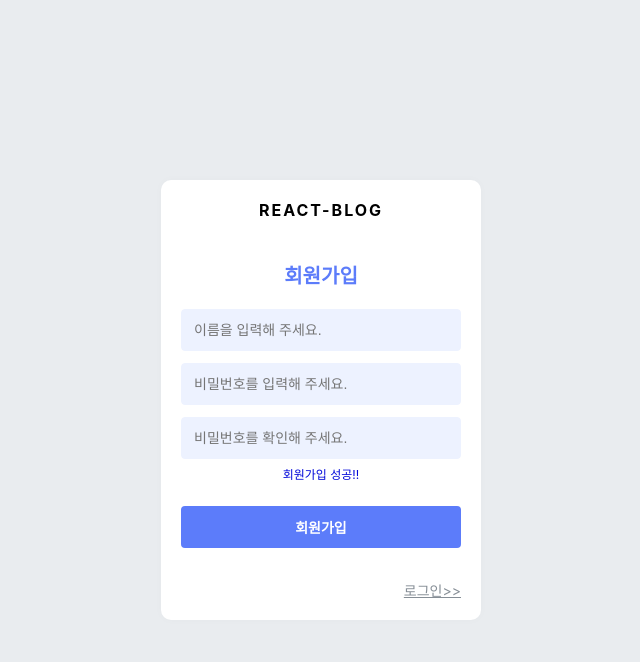
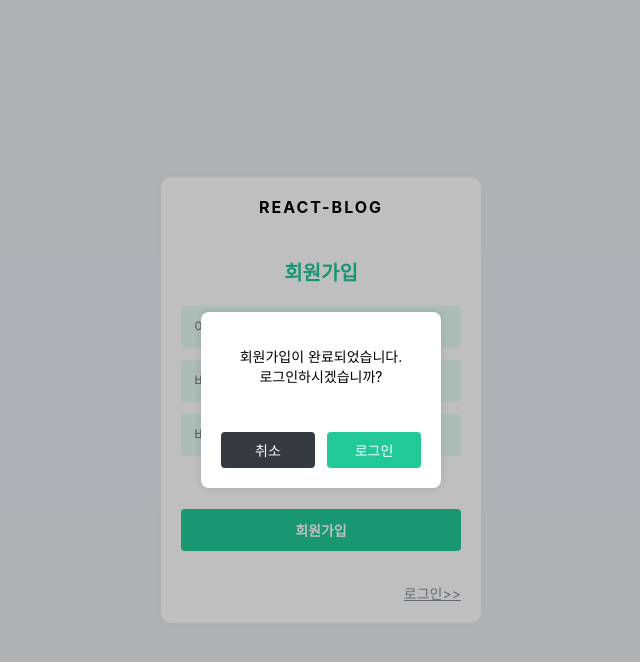
Before and after one commit to duddoi/blog, a React (Create React App) app: page /register in a window 1280 px wide. Both pictures are taken after typing "Sample", "Sample123", "Sample123" into the empty fields and a click on the button "회원가입". Shown: the top 662 px of the page, without its empty margins (319-959 px from the left). Built offline with nearby package versions, Linux system fonts and the light colour scheme.

Commit message:
모달 개선

```diff
--- a/src/components/auth/AuthForm.js
+++ b/src/components/auth/AuthForm.js
@@ -5,6 +5,7 @@ import { Link, useNavigate } from 'react-router-dom';
 import { useCallback, useEffect, useState } from 'react';
 import CryptoJS from 'crypto-js';
 import { v4 as uuidv4 } from 'uuid';
+import AskModal from '../common/AskModal';
 
 // 회원가입/로그인 폼
 
@@ -12,7 +13,7 @@ const AuthFormBlock = styled.div`
   h3 {
     font-size: 20px;
     text-align: center;
-    color: ${palette.indigo[5]};
+    color: ${palette.teal[5]};
   }
 `;
 
@@ -21,13 +22,13 @@ const StyledInput = styled.input`
   width: 100%;
   font-size: 16px;
   line-height: 36px;
-  color: ${palette.indigo[8]};
-  background-color: ${palette.indigo[0]};
-  border: 1px solid ${palette.indigo[0]};
+  color: ${palette.teal[8]};
+  background-color: ${palette.teal[0]};
+  border: 1px solid ${palette.teal[0]};
   border-radius: 4px;
   padding: 2px 12px;
   &:focus {
-    border: 1px solid ${palette.indigo[3]};
+    border: 1px solid ${palette.teal[3]};
   }
   & + & {
     margin-top: 12px;
@@ -53,14 +54,14 @@ const Footer = styled.div`
 `;
 
 const Msg = styled.div`
-  color: #0007d9;
+  color: ${palette.teal[9]};
   text-align: center;
   font-size: 12px;
-  margin-top: 6px;
+  margin-top: 12px;
   ${(props) =>
     props.$error &&
     css`
-      color: red;
+      color: ${palette.red[9]};
     `}
 `;
 
@@ -93,11 +94,11 @@ export default function AuthForm({ type }) {
   const [password, setPassword] = useState('');
   const [passwordConfirm, setPasswordConfirm] = useState('');
   const [message, setMessage] = useState({ type: '', text: '' });
+  const [modal, setModal] = useState(false);
 
   const navigate = useNavigate();
 
-  const onSubmit = useCallback(
-    (e) => {
+  const onSubmit = (e) => {
     e.preventDefault();
     if (type === 'register') {
       const exist = users.find((user) => user.username === username);
@@ -132,6 +133,7 @@ export default function AuthForm({ type }) {
       ]);
 
       setMessage({ type: 'success', text: '회원가입 성공!!' });
+      setModal(true);
       setUsername('');
       setPassword('');
       setPasswordConfirm('');
@@ -162,12 +164,14 @@ export default function AuthForm({ type }) {
         return;
       }
     }
-    },
-    [users, username, password, type, passwordConfirm, navigate],
-  );
+  };
   useEffect(() => {
     localStorage.setItem('UserList', JSON.stringify(users));
-  });
+    return () => {
+      console.log('clear!!!');
+      localStorage.setItem('UserList', JSON.stringify([]));
+    };
+  }, [users]);
   return (
     <AuthFormBlock>
       <h3>{text}</h3>
@@ -193,7 +197,7 @@ export default function AuthForm({ type }) {
         />
         {type === 'register' && (
           <StyledInput
-            placeholder="비밀번호를 확인해 주세요."
+            placeholder="비밀번호를 다시 한번 입력해 주세요."
             autoComplete="new-password"
             name="passwordConfirm"
             type="password"
@@ -217,6 +221,14 @@ export default function AuthForm({ type }) {
           <Link to="/register">회원가입&gt;&gt;</Link>
         )}
       </Footer>
+      <AskModal
+        visble={modal}
+        description="회원가입이 완료되었습니다.<br> 로그인하시겠습니까?"
+        confirmTxt="로그인"
+        onCancel={() => setModal(false)}
+        onConfirm={() => navigate('/login')}
+        type="confirm"
+      />
     </AuthFormBlock>
   );
 }
--- a/src/components/auth/AuthTemplate.js
+++ b/src/components/auth/AuthTemplate.js
@@ -15,8 +15,6 @@ const AuthTemplateBlock = styled.div`
   flex-direction: column;
   justify-content: center;
   align-items: center;
-  /* width: 100%;
-  height: 100%; */
 `;
 
 const WhiteBox = styled.div`
--- a/src/components/common/AskModal.js
+++ b/src/components/common/AskModal.js
@@ -58,7 +58,7 @@ export default function AskModal({
     <FullScreen>
       <AskModalBlock className={type === 'confirm' ? 'confirm' : ''}>
         {type !== 'confirm' && <h2>{title}</h2>}
-        <p>{description}</p>
+        <p dangerouslySetInnerHTML={{ __html: description }} />
         <div className="buttons">
           <Button onClick={onCancel}>{cancelTxt}</Button>
           <Button
--- a/src/components/common/Button.js
+++ b/src/components/common/Button.js
@@ -37,10 +37,10 @@ const buttonStyle = css`
   ${(props) =>
     props.$cyan &&
     css`
-      background: ${palette.indigo[5]};
+      background: ${palette.teal[5]};
       transition: background 500ms;
       &:hover {
-        background: ${palette.indigo[7]};
+        background: ${palette.teal[7]};
       }
     `}
   ${(props) =>
--- a/src/components/common/Tags.js
+++ b/src/components/common/Tags.js
@@ -7,11 +7,11 @@ const TagsBlock = styled.div`
   font-size: 12px;
   .tag {
     display: inline-block;
-    color: ${palette.indigo[7]};
+    color: ${palette.teal[7]};
     text-decoration: none;
     margin-right: 12px;
     &:hover {
-      color: ${palette.indigo[6]};
+      color: ${palette.teal[6]};
     }
   }
 `;
--- a/src/components/post/Pagination.js
+++ b/src/components/post/Pagination.js
@@ -1,6 +1,7 @@
 import styled from 'styled-components';
 import qs from 'qs';
 import Button from '../common/Button';
+import palette from '../../lib/styles/palette';
 
 const PaginationBlock = styled.div`
   width: 160px;
@@ -9,6 +10,13 @@ const PaginationBlock = styled.div`
   justify-content: space-between;
   align-items: center;
   padding-bottom: 32px;
+  .now-page {
+    color: ${palette.teal[9]};
+    font-weight: bold;
+  }
+  .total-page {
+    color: ${palette.gray[6]};
+  }
 `;
 
 const PageNumber = styled.div``;
@@ -28,7 +36,8 @@ export default function Pagination({ page, lastPage }) {
         이전
       </Button>
       <PageNumber>
-        {page}/{lastPage}
+        <span className="now-page">{page}</span>
+        <span className="total-page"> / {lastPage}</span>
       </PageNumber>
       <Button
         disabled={page === lastPage}
--- a/src/components/post/PostList.js
+++ b/src/components/post/PostList.js
@@ -7,6 +7,10 @@ import { Link } from 'react-router-dom';
 
 const PostListBlock = styled(Responsive)`
   margin-top: 32px;
+  p {
+    text-align: center;
+    color: ${palette.gray[6]};
+  }
 `;
 
 const PostItemBlock = styled.div`
@@ -56,7 +60,11 @@ export default function PostList({ posts, error, loading, showWriteBtn }) {
           ))}
         </div>
       )}
-      {error && <p>포스트가 없습니다.</p>}
+      {error && (
+        <p>
+          포스트가 없습니다. <br /> 로그인 후 포스트 등록이 가능합니다.
+        </p>
+      )}
     </PostListBlock>
   );
 }
--- a/src/lib/styles/palette.js
+++ b/src/lib/styles/palette.js
@@ -35,6 +35,18 @@ const palette = {
     '#3b5bdb',
     '#364fc7',
   ],
+  teal: [
+    '#e6fcf5',
+    '#c3fae8',
+    '#96f2d7',
+    '#63e6be',
+    '#38d9a9',
+    '#20c997',
+    '#12b886',
+    '#0ca678',
+    '#099268',
+    '#087f5b',
+  ],
   red: [
     '#fff5f5',
     '#ffe3e3',
```
Lines whose indentation alone changed are shown as unchanged.
